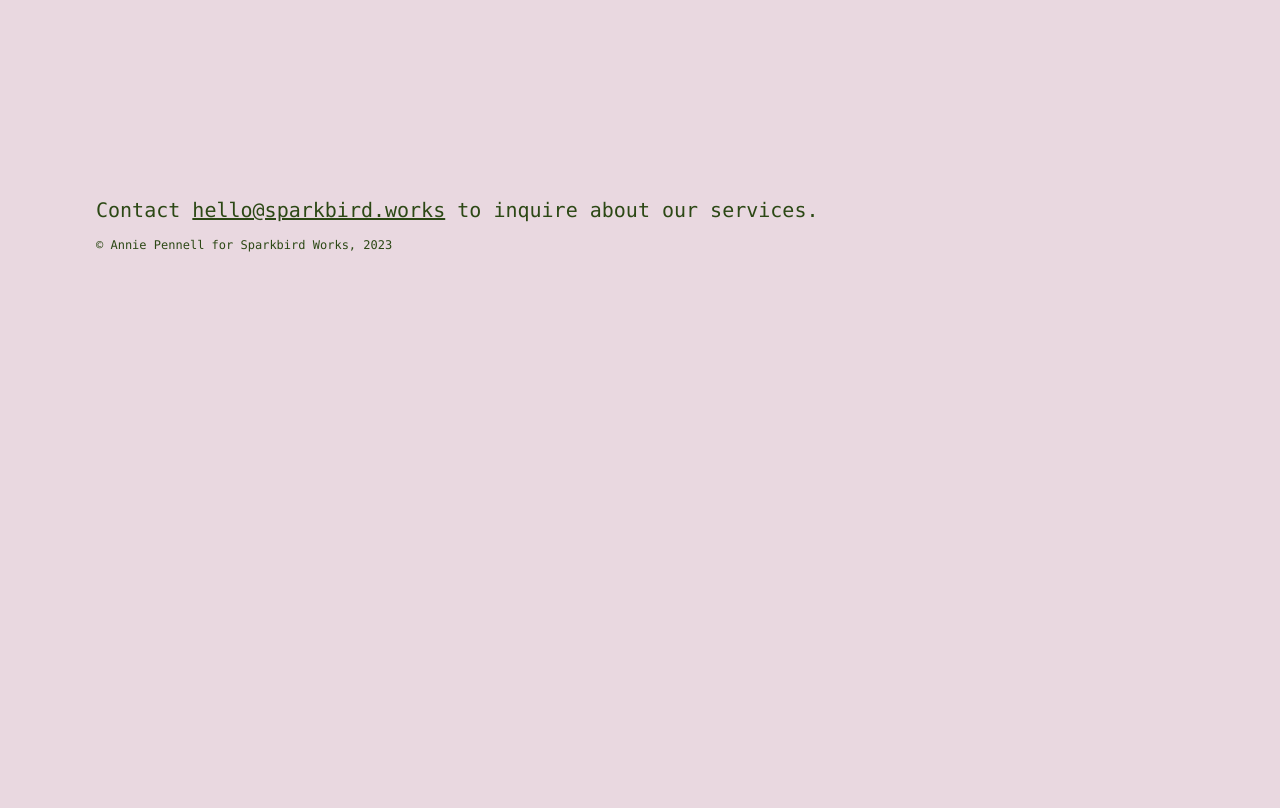
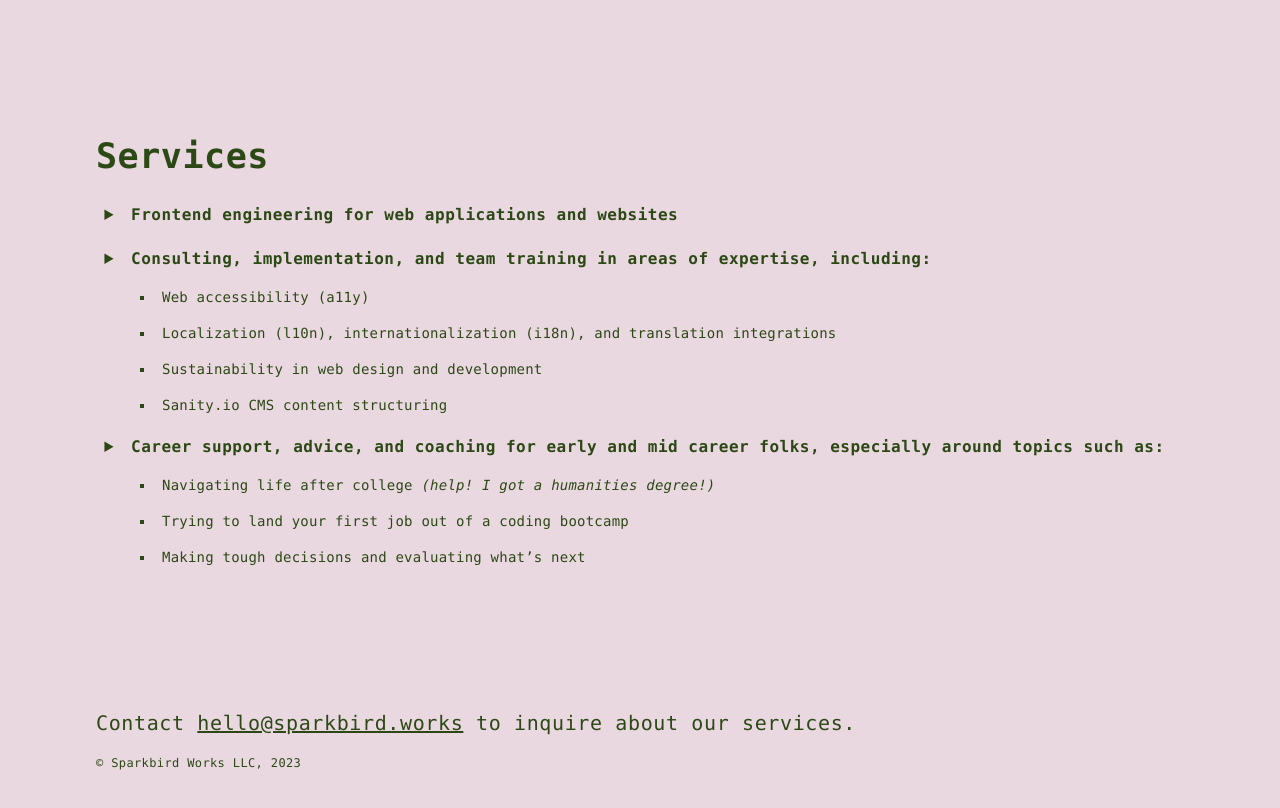
Before and after one commit to apennell/sparkbird-web, a Next.js app: page / in a window 1280 px wide. Shown: the part 500-1308 px from the top of the page. Before the commit the page ends 800 px from the top, so only its background shows below. Built offline with nearby package versions, Linux system fonts and the light colour scheme.

Commit message:
Update content and some style
- Add a Services section
- Add some new styling ported over from personal website; needs cleanup

```diff
--- a/pages/index.tsx
+++ b/pages/index.tsx
@@ -1,9 +1,6 @@
 import Head from "next/head";
-import Image from "next/image";
-import { Inter } from "next/font/google";
 import styles from "@/styles/Home.module.css";
-
-const inter = Inter({ subsets: ["latin"] });
+import typog from "@/styles/typog.module.css";
 
 export default function Home() {
   return (
@@ -44,7 +41,7 @@ export default function Home() {
         </header>
 
         <main>
-          <p className={styles.headline}>
+          <h2 className={styles.hero}>
             Thoughtful and performant Web experiences, powered by the principles
             of{" "}
             <a
@@ -62,7 +59,47 @@ export default function Home() {
             >
               sustainability
             </a>
-          </p>
+          </h2>
+
+          <div className={styles.section}>
+            <h3 className={typog.headline}>Services</h3>
+            <ul className={typog.titleSm}>
+              <li>Frontend engineering for web applications and websites</li>
+              <li>
+                Consulting, implementation, and team training in areas of
+                expertise, including:
+                <ul>
+                  <li className={typog.body2}>Web accessibility (a11y)</li>
+                  <li className={typog.body2}>
+                    Localization (l10n), internationalization (i18n), and
+                    translation integrations
+                  </li>
+                  <li className={typog.body2}>
+                    Sustainability in web design and development
+                  </li>
+                  <li className={typog.body2}>
+                    Sanity.io CMS content structuring
+                  </li>
+                </ul>
+              </li>
+              <li>
+                Career support, advice, and coaching for early and mid career
+                folks, especially around topics such as:
+                <ul>
+                  <li className={typog.body2}>
+                    Navigating life after college{" "}
+                    <i>(help! I got a humanities degree!)</i>
+                  </li>
+                  <li className={typog.body2}>
+                    Trying to land your first job out of a coding bootcamp{" "}
+                  </li>
+                  <li className={typog.body2}>
+                    Making tough decisions and evaluating what’s next
+                  </li>
+                </ul>
+              </li>
+            </ul>
+          </div>
         </main>
 
         <footer>
@@ -71,9 +108,7 @@ export default function Home() {
             <a href="mailto:hello@sparkbird.works">hello@sparkbird.works</a> to
             inquire about our services.
           </p>
-          <p className={styles.bodySm}>
-            © Annie Pennell for Sparkbird Works, 2023
-          </p>
+          <p className={styles.bodySm}>© Sparkbird Works LLC, 2023</p>
         </footer>
       </div>
     </>
--- a/styles/Home.module.css
+++ b/styles/Home.module.css
@@ -10,9 +10,16 @@
   font-size: 1.75rem;
 }
 
-.headline {
+.hero {
   font-size: 2.5rem;
-  max-width: 700px;
+  letter-spacing: 0.0156em; /* 0.25px */
+  max-width: 900px;
+  font-weight: 400;
+  margin: 8rem 0 12rem;
+}
+
+.section {
+  margin: 6rem 0;
 }
 
 .bodyLg {
@@ -34,7 +41,7 @@
     font-size: 1rem;
   }
 
-  .headline {
+  .hero {
     font-size: 1.25rem;
     padding: 2rem 0 4rem;
     max-width: 400px;
@@ -58,7 +65,7 @@
     font-size: 1.5rem;
   }
 
-  .headline {
+  .hero {
     font-size: 2rem;
     padding: 3rem 0 6rem;
     max-width: 590px;
--- a/styles/globals.css
+++ b/styles/globals.css
@@ -1,6 +1,7 @@
 :root {
   --max-width: 1100px;
   --border-radius: 12px;
+  --font-sans: var(--font-inter), Tahoma, Verdana, Helvetica, sans-serif;
   --font-mono: ui-monospace, Menlo, Monaco, "Cascadia Mono", "Segoe UI Mono",
     "Roboto Mono", "Oxygen Mono", "Ubuntu Monospace", "Source Code Pro",
     "Fira Mono", "Droid Sans Mono", "Courier New", monospace;
@@ -49,6 +50,31 @@ a {
   color: inherit;
 }
 
+p,
+li {
+  font-size: 1rem; /* 16px */
+  line-height: 1.5rem; /* 24px */
+  letter-spacing: 0.0313em; /* 0.5px */
+  margin-bottom: 1.25rem;
+}
+
+ul {
+  padding-inline-start: 1.5em;
+  margin: 1rem 0;
+}
+
+ul li {
+  list-style-type: disclosure-closed;
+}
+
+ul ul li {
+  list-style-type: square;
+}
+
+li {
+  padding-inline-start: 0.5em;
+}
+
 @media (prefers-color-scheme: dark) {
   html {
     color-scheme: dark;
--- /dev/null
+++ b/styles/typog.module.css
@@ -0,0 +1,109 @@
+.display,
+.headline,
+.titleSm {
+  font-family: var(--font-mono);
+}
+
+.display {
+  font-size: 2rem; /* 32px */
+  letter-spacing: 0.0156em; /* 0.25px */
+  line-height: 2.875rem; /* 46px */
+  font-weight: 600;
+  margin-bottom: 1.5rem;
+}
+
+.headline {
+  font-size: 1.3125rem; /* 21px */
+  letter-spacing: 0.0125em; /* 0.2px */
+  line-height: 2rem;
+  font-weight: 600;
+  margin-bottom: 1.25rem;
+}
+
+.titleLg {
+  font-family: var(--font-sans);
+  font-size: 1.125rem; /* 18px */
+  line-height: 1.75rem; /* 24px */
+  letter-spacing: 0.009em; /* 0.15px */
+  font-weight: 400;
+  margin-bottom: 1rem;
+}
+
+.titleSm {
+  font-size: 0.875rem; /* 14px */
+  line-height: 1.25; /* 20px */
+  letter-spacing: 0.006em; /* 0.1px */
+  font-weight: 600;
+  margin-bottom: 1rem;
+}
+
+.body1 {
+  font-size: 1rem; /* 16px */
+  line-height: 1.5rem; /* 24px */
+  letter-spacing: 0.0313em; /* 0.5px */
+  margin-bottom: 1.25rem;
+  font-weight: 400;
+  font-family: var(--font-sans);
+}
+
+.body2 {
+  font-size: 0.875rem; /* 14px */
+  line-height: 1.25rem; /* 20px */
+  letter-spacing: 0.0156em; /* 0.25px */
+  margin-bottom: 1rem;
+  font-weight: 400;
+  font-family: var(--font-sans);
+}
+
+.monoLink {
+  font-family: var(--font-mono);
+}
+
+/* Tablet and Smaller Desktop */
+@media (min-width: 701px) {
+  .display {
+    font-size: 2.25rem; /* 36px */
+    letter-spacing: 0.0156em; /* 0.25px */
+  }
+
+  .headline {
+    font-size: 1.625rem; /* 24px */
+    line-height: 2.25rem;
+  }
+
+  .titleLg {
+    font-size: 1.25rem; /* 20px */
+    line-height: 2rem;
+  }
+
+  .titleSm {
+    font-size: 1rem; /* 16px */
+    line-height: 1.5rem; /* 24px */
+    letter-spacing: 0.0313em; /* 0.5px */
+  }
+}
+
+/* Large desktop */
+@media (min-width: 1121px) {
+  .display {
+    font-size: 3.0625rem; /* 49px */
+    line-height: 4rem;
+    margin-bottom: 2rem;
+  }
+
+  .headline {
+    font-size: 2.1875rem; /* 35px */
+    letter-spacing: 0.0156em; /* 0.25px */
+    line-height: 2.875rem;
+    margin-bottom: 1.5rem;
+  }
+
+  .titleLg {
+    font-size: 1.5rem; /* 24px */
+    line-height: 2.15rem;
+  }
+
+  .titleSm {
+    font-size: 1.125rem;
+  }
+}
```
